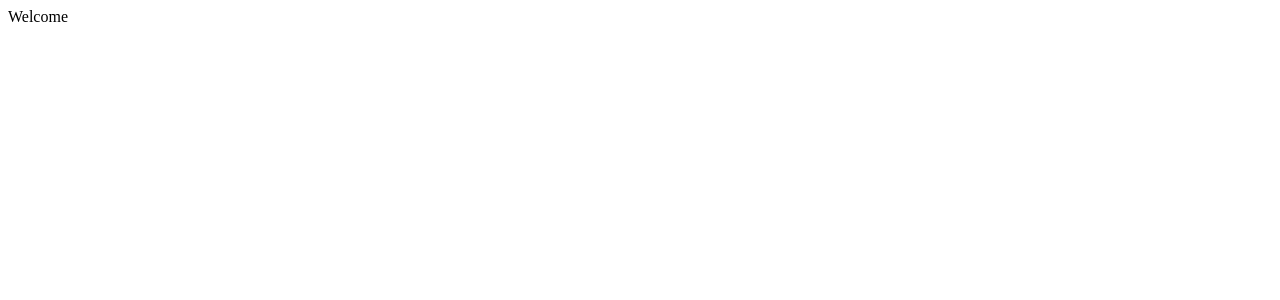
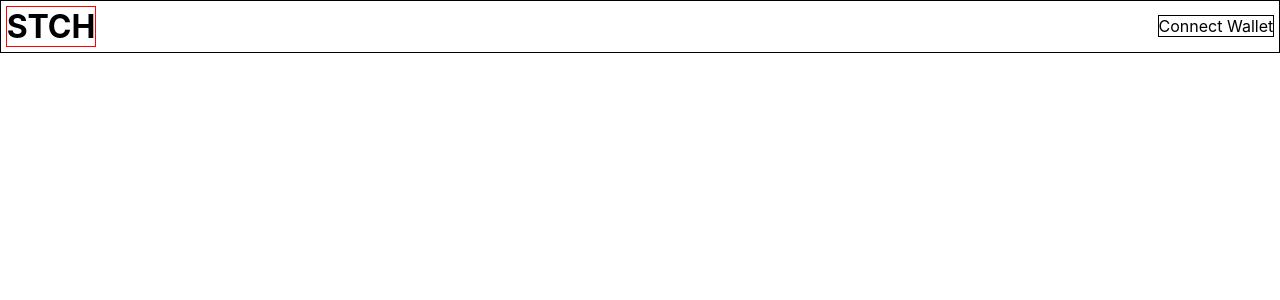
Before and after one commit to icepaigez/STCH-TOKEN, a React (Create React App) app: page / in a window 1280 px wide. Shown: the top 300 px of the page. Built offline with nearby package versions, Linux system fonts and the light colour scheme.

Commit message:
feat: styling the UI

```diff
--- a/public/index.html
+++ b/public/index.html
@@ -22,20 +22,10 @@
       work correctly both with client-side routing and a non-root public URL.
       Learn how to configure a non-root public URL by running `npm run build`.
     -->
-    <title>Dapp University Starter Kit</title>
+    <title>Stch</title>
   </head>
   <body>
     <noscript>You need to enable JavaScript to run this app.</noscript>
     <div id="root"></div>
-    <!--
-      This HTML file is a template.
-      If you open it directly in the browser, you will see an empty page.
-
-      You can add webfonts, meta tags, or analytics to this file.
-      The build step will place the bundled scripts into the <body> tag.
-
-      To begin the development, run `npm start` or `yarn start`.
-      To create a production bundle, use `npm run build` or `yarn build`.
-    -->
   </body>
 </html>
--- a/src/components/App.css
+++ b/src/components/App.css
@@ -1 +1,14 @@
 /* Styles go here */
+html, body {
+	padding: 0;
+	margin: 0;
+	height: 100%;
+}
+
+#root, .app {
+	height: 100%;
+}
+
+body {
+	font-family: -apple-system,BlinkMacSystemFont,"Segoe UI",Roboto,"Helvetica Neue",Arial,sans-serif,"Apple Color Emoji","Segoe UI Emoji","Segoe UI Symbol";
+}
--- a/src/components/App.js
+++ b/src/components/App.js
@@ -1,11 +1,46 @@
 import React, { Component } from 'react';
+import Web3 from 'web3';
+import TokenSwap from '../abis/TokenSwap.json';
+import Navbar from "./Navbar/Navbar";
 import './App.css';
 
 class App extends Component {
+
+  constructor() {
+    super()
+    this.state = {
+      web3: {},
+      connectedUser:""
+    }
+  }
+
+  loadWeb3 = async() => {
+    if (window.ethereum) {
+      let web3 = await new Web3(Web3.givenProvider || "http://localhost:7545");
+      //await window.ethereum.request({ method: 'eth_requestAccounts' });
+      this.setState({ web3 });
+      await this.loadBlockchainData(web3);
+    } else {
+      alert('Please install a blockchain wallet')
+    }
+  }
+
+  loadBlockchainData = async (web3) => {
+    const accounts = await web3.eth.getAccounts();
+    this.setState({
+      connectedUser: accounts[0]
+    })
+  }
+
+  async componentDidMount() {
+    await this.loadWeb3()
+  }
+
   render() {
+    const { connectedUser } = this.state;
     return (
-      <div>
-        Welcome
+      <div className="app">
+        <Navbar user={connectedUser}/>
       </div>
     );
   }
--- /dev/null
+++ b/src/components/Navbar/Navbar.js
@@ -0,0 +1,13 @@
+import React from 'react';
+import "./navbar.css";
+
+const Navbar = ({ user }) => {
+	return(
+		<div className="navbar">
+			<h1 className="logo">STCH</h1>
+			<div className="wallet">Connect Wallet</div>
+		</div>
+	)
+}
+
+export default Navbar;
--- /dev/null
+++ b/src/components/Navbar/navbar.css
@@ -0,0 +1,16 @@
+.navbar {
+	border: 1px solid black;
+	display: flex;
+	padding: 0.3em;
+	justify-content: space-between;
+	align-items: center;
+}
+
+.logo {
+	border: 1px solid red;
+	margin: 0;
+}
+
+.wallet {
+	border: 1px solid black;
+}
--- a/truffle-config.js
+++ b/truffle-config.js
@@ -25,8 +25,8 @@ module.exports = {
           providerOrUrl: endpointUrl
         })
       },
-      gas: 5000000,
-      gasPrice: 25000000000,
+      skipDryRun: true,
+      gasPrice: 10e9,
       network_id: 42
     },
     matic: {
```
